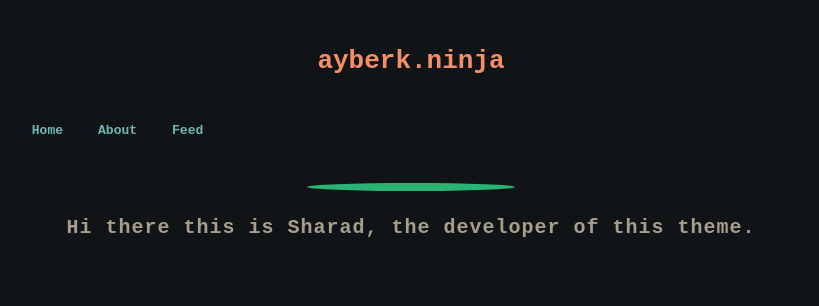
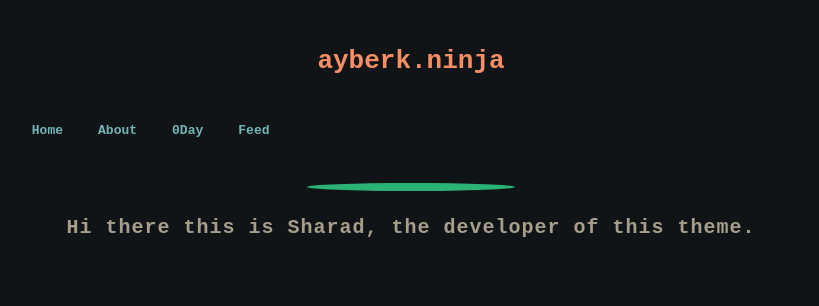
Before and after one commit to mhmtayberk/ayberkninja.github.io, a Jekyll site: the page built from about.md, in a window 1280 px wide. Shown: the top 306 px of the page, without its empty margins (229-1048 px from the left). Built offline with Jekyll 4.4.1, drawn with Linux system fonts in a browser that asks for light colours.

Commit message:
Update nav.yml

```diff
--- a/_data/nav.yml
+++ b/_data/nav.yml
@@ -3,6 +3,8 @@ list:
     url: ""
   - title: About
     url: about
+  - title: 0Day
+    url: zeroDay
   - title: Feed
     url: feed.xml
     target: "_blank"
```
